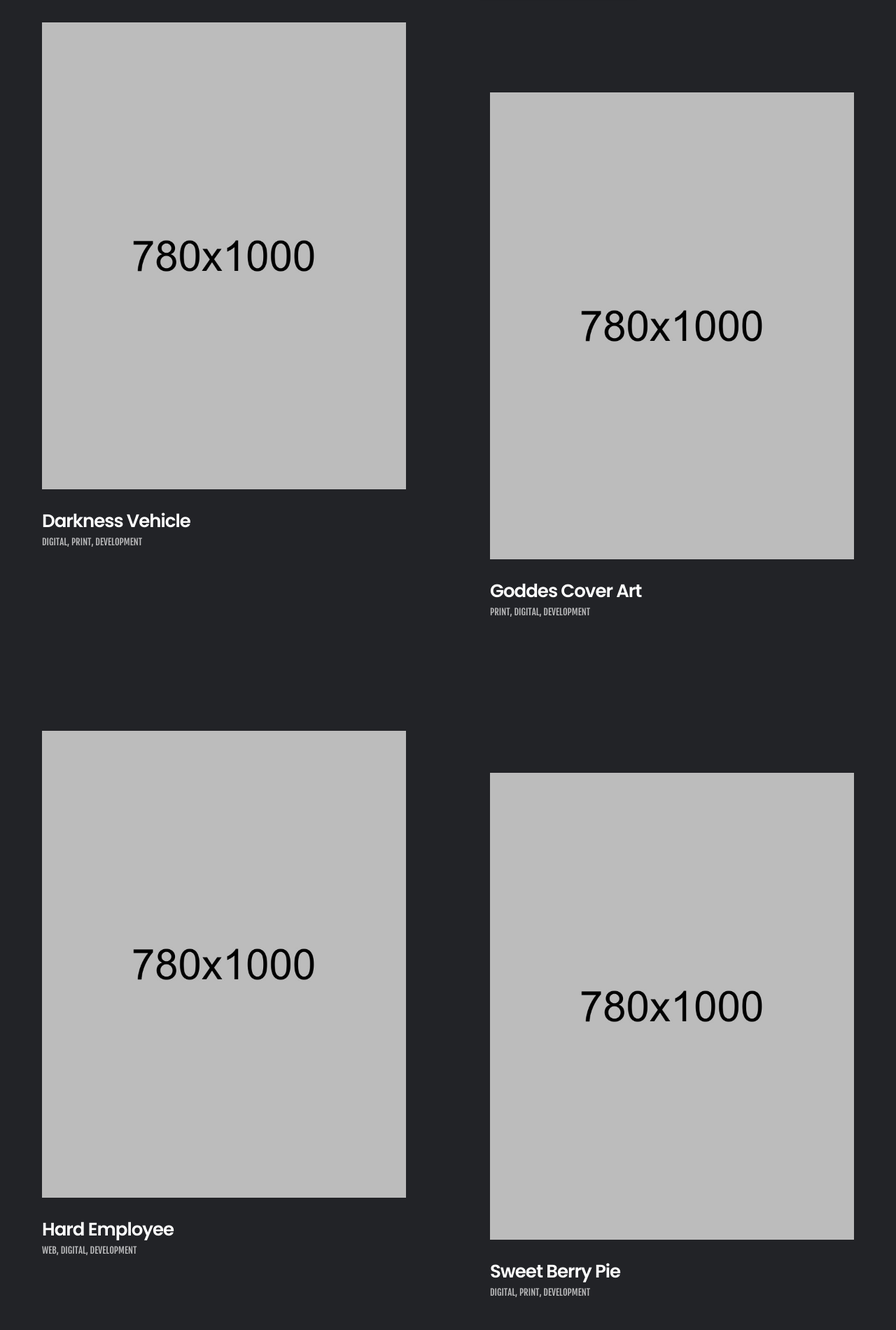
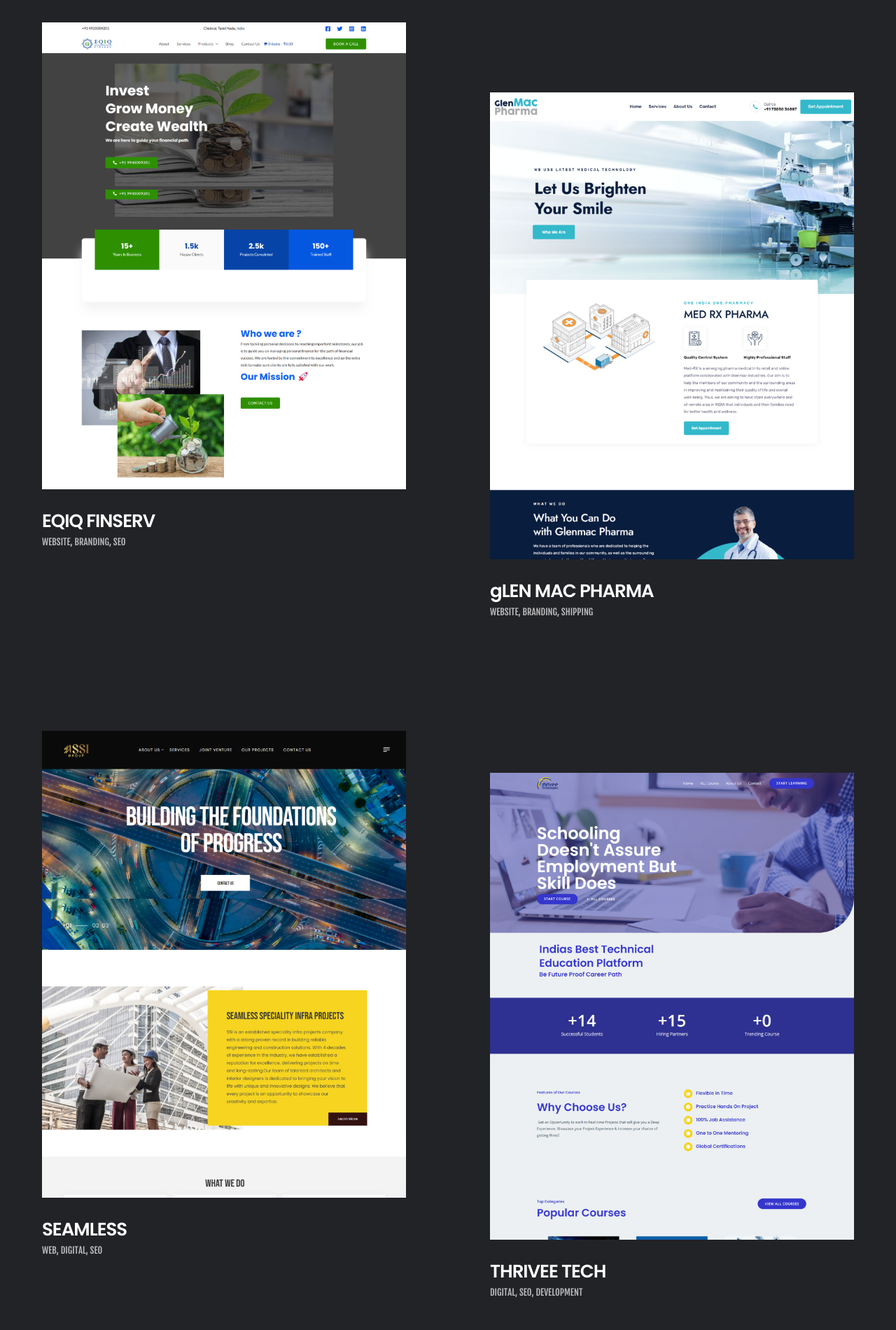
Before and after one commit to Bharathvaidhyaselvan/xtreme-digitalmarketing, a plain HTML site: page index.html in a window 1280 px wide. Shown: the part 2960-4860 px from the top of the page at 70% size. Drawn offline with Linux system fonts and the light colour scheme; animation ran at ten frames a second.

Commit message:
HOMEPAGE COMMIT

```diff
--- a/index.html
+++ b/index.html
@@ -274,47 +274,48 @@
   <section class="works">
     <ul>
       <li>
-        <figure class="reveal-effect masker wow"> <a href="images/works01.jpg" data-fancybox><img src="images/works01.jpg" alt="Image"></a> </figure>
+        <figure class="reveal-effect masker wow"> <a href="images/Works/eqiqfinserv.png" data-fancybox><img src="images/Works/eqiqfinserv.png" alt="Image"></a> </figure>
         <div class="caption wow" data-splitting>
-          <h3>Darkness Vehicle</h3>
-          <small>DIGITAL, PRINT, DEVELOPMENT</small> </div>
+          <h3>EQIQ FINSERV</h3>
+          <small>WEBSITE, BRANDING, SEO</small> </div>
         <!-- end caption -->
       </li>
       <li>
-        <figure class="reveal-effect masker wow"> <a href="images/works02.jpg" data-fancybox><img src="images/works02.jpg" alt="Image"></a> </figure>
+        <figure class="reveal-effect masker wow"> <a href="images/Works/glenmacpharma.png" data-fancybox><img src="images/Works/glenmacpharma.png" alt="Image"></a> </figure>
         <div class="caption wow" data-splitting>
-          <h3>Goddes Cover Art</h3>
-          <small>PRINT, DIGITAL, DEVELOPMENT</small></div>
+          <h3>gLEN MAC PHARMA</h3>
+          <small>WEBSITE, BRANDING, SHIPPING</small></div>
         <!-- end caption -->
       </li>
       <li>
-        <figure class="reveal-effect masker wow"> <a href="images/works03.jpg" data-fancybox><img src="images/works03.jpg" alt="Image"></a> </figure>
+        <figure class="reveal-effect masker wow"> <a href="imageS/Works/seamless.png" data-fancybox><img src="imageS/Works/seamless.png" alt="Image"></a> </figure>
         <div class="caption wow" data-splitting>
-          <h3>Hard Employee</h3>
-          <small>WEB, DIGITAL, DEVELOPMENT</small> </div>
+          <h3>SEAMLESS</h3>
+          <small>WEB, DIGITAL, SEO</small> </div>
         <!-- end caption -->
       </li>
       <li>
-        <figure class="reveal-effect masker wow"> <a href="images/works04.jpg" data-fancybox><img src="images/works04.jpg" alt="Image"></a> </figure>
+        <figure class="reveal-effect masker wow"> <a href="images/Works/thrivee tech.png" data-fancybox><img src="images/Works/thrivee tech.png" alt="Image"></a> </figure>
         <div class="caption wow" data-splitting>
-          <h3>Sweet Berry Pie</h3>
-          <small>DIGITAL, PRINT, DEVELOPMENT</small> </div>
+          <h3>THRIVEE TECH</h3>
+          <small>DIGITAL, SEO, DEVELOPMENT</small> </div>
         <!-- end caption -->
       </li>
       <li>
-        <figure class="reveal-effect masker wow"> <a href="images/works05.jpg" data-fancybox><img src="images/works05.jpg" alt="Image"></a> </figure>
+        <figure class="reveal-effect masker wow"> <a href="imageS/Works/seamless.png" data-fancybox><img src="imageS/Works/seamless.png" alt="Image"></a> </figure>
         <div class="caption wow" data-splitting>
-          <h3>King of Roosters</h3>
-          <small>PRINT, DIGITAL, DEVELOPMENT</small> </div>
+          <h3>SEAMLESS</h3>
+          <small>WEB, DIGITAL, SEO</small> </div>
         <!-- end caption -->
       </li>
       <li>
-        <figure class="reveal-effect masker wow"> <a href="images/works06.jpg" data-fancybox><img src="images/works06.jpg" alt="Image"> </a></figure>
+        <figure class="reveal-effect masker wow"> <a href="images/Works/thrivee tech.png" data-fancybox><img src="images/Works/thrivee tech.png" alt="Image"></a> </figure>
         <div class="caption wow" data-splitting>
-          <h3>Primero  Car</h3>
-          <small>WEB, DIGITAL, DEVELOPMENT</small> </div>
+          <h3>THRIVEE TECH</h3>
+          <small>DIGITAL, SEO, DEVELOPMENT</small> </div>
         <!-- end caption -->
       </li>
+
     </ul>
   </section>
   <!-- end works -->
```
Also changed, not shown: about.html (+1 -1 lines), images/Works/eqiqfinserv.png (added), images/Works/glenmacpharma.png (added), images/Works/seamless.png (added), images/Works/thrivee tech.png (added).
